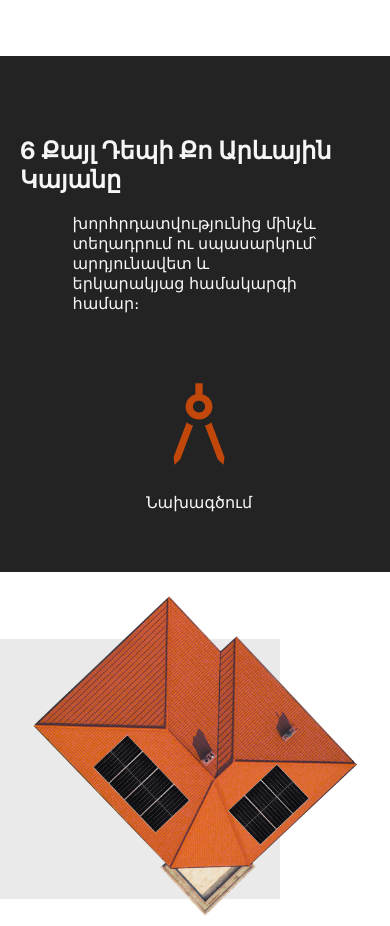
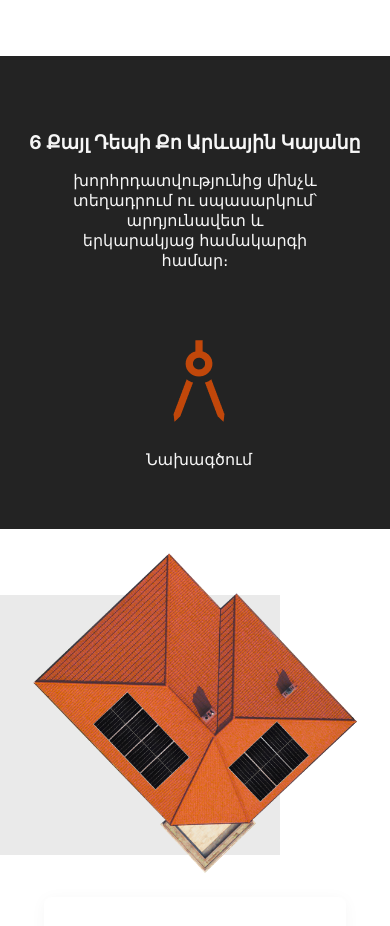
Before and after one commit to Birdman1104/evosolar-website, a Vue app: page / in a window 390 px wide. Shown: the part 3940-4866 px from the top of the page. Built offline with nearby package versions, Linux system fonts and the light colour scheme.

Commit message:
offer section icons issue

```diff
--- a/src/components/OfferSection.vue
+++ b/src/components/OfferSection.vue
@@ -1,13 +1,13 @@
 <template>
-  <section id="partners" class="partners-section">
+  <section id="offers" class="offers-section">
     <h2>{{ translationStore.t('steps', 'title') }}</h2>
-    <div class="w-[70%] mb-[15px]">
+    <div class="w-[37%] mb-[15px] text-center description">
       {{ translationStore.t('steps', 'description') }}
     </div>
 
     <div class="slider-container" ref="sliderContainer" @mouseenter="onMouseEnter" @mouseleave="onMouseLeave">
       <div class="slider" ref="slider">
-        <div v-for="(partner, index) in partners" :key="partner.title + index" class="partner-item">
+        <div v-for="(partner, index) in displayedOffers" :key="partner.title + index" class="partner-item">
           <div class="partner-icon">
             <img :src="partner.image" :alt="partner.title" />
           </div>
@@ -22,10 +22,10 @@
 
 
 <script setup>
-import { inject, ref, onMounted, onBeforeUnmount, nextTick } from 'vue';
+import { inject, ref, onMounted, onBeforeUnmount, nextTick, computed } from 'vue';
 
 const translationStore = inject('translationStore');
-const partners = ref([
+const offers = ref([
   { image: 'icons/Frame.png', title: 'step1' },
   { image: 'icons/Frame1.png', title: 'step2' },
   { image: 'icons/Frame2.png', title: 'step3' },
@@ -33,6 +33,9 @@ const partners = ref([
   { image: 'icons/Frame4.png', title: 'step5' },
   { image: 'icons/Frame5.png', title: 'step6' },
 ]);
+
+const displayedOffers = computed(() => [...offers.value, ...offers.value]);
+
 
 const slider = ref(null);
 const sliderContainer = ref(null);
@@ -69,8 +72,8 @@ const scrollLoop = () => {
   const containerLeft = sliderContainer.value.getBoundingClientRect().left;
 
   if (firstItemRight <= containerLeft) {
-    const removed = partners.value.shift();
-    partners.value.push(removed);
+    const removed = offers.value.shift();
+    offers.value.push(removed);
     position += itemWidth;
   }
 
@@ -101,7 +104,7 @@ const onDragMove = (x) => {
   const dx = x - startX;
   const maxScrollLeft = 0;
   const visibleCount = Math.floor(sliderContainer.value.offsetWidth / itemWidth);
-  const maxScrollRight = -(itemWidth * (partners.value.length - visibleCount));
+  const maxScrollRight = -(itemWidth * (offers.value.length - visibleCount));
 
   position = clamp(startPos + dx, maxScrollRight, maxScrollLeft);
   updateSliderPosition();
@@ -142,7 +145,7 @@ onBeforeUnmount(() => {
 
 
 <style scoped>
-.partners-section {
+.offers-section {
   background: #232323;
   padding: 60px 20px;
   color: #f6f6f6;
@@ -185,4 +188,16 @@ onBeforeUnmount(() => {
 .slider::-webkit-scrollbar {
   display: none;
 }
+
+
+@media (max-width: 768px) {
+    h2 {
+      font-size: 19px;
+    }
+
+    .description {
+      width: 70%;
+    }
+
+}
 </style>
```
